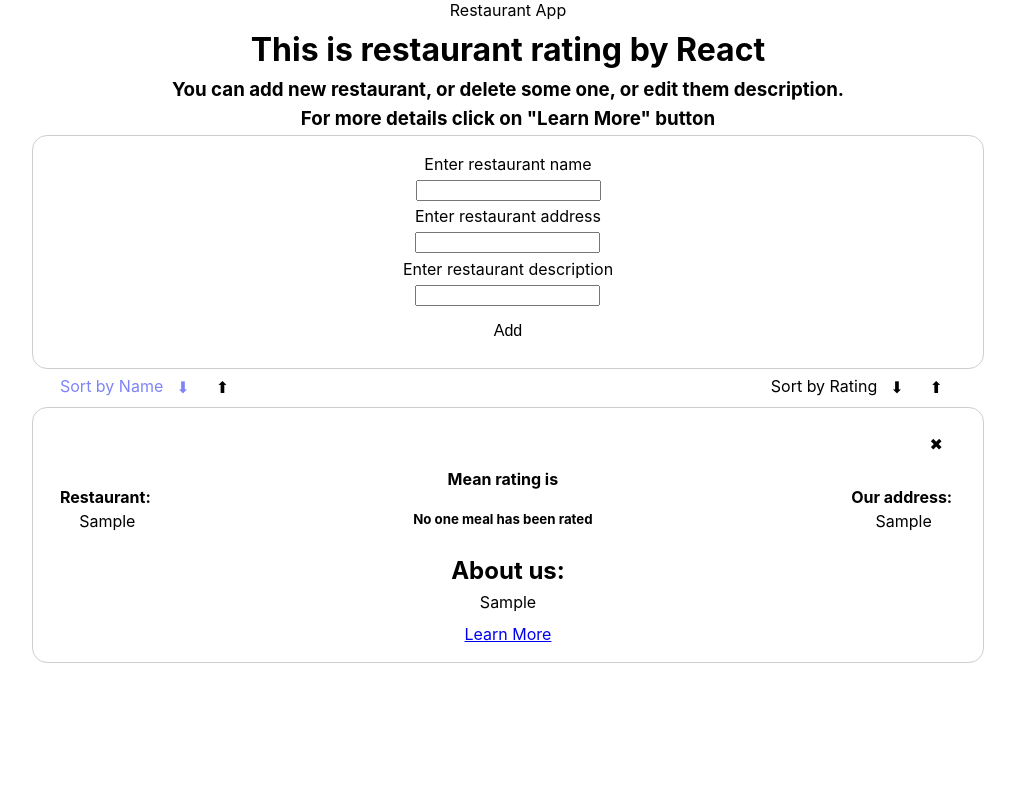
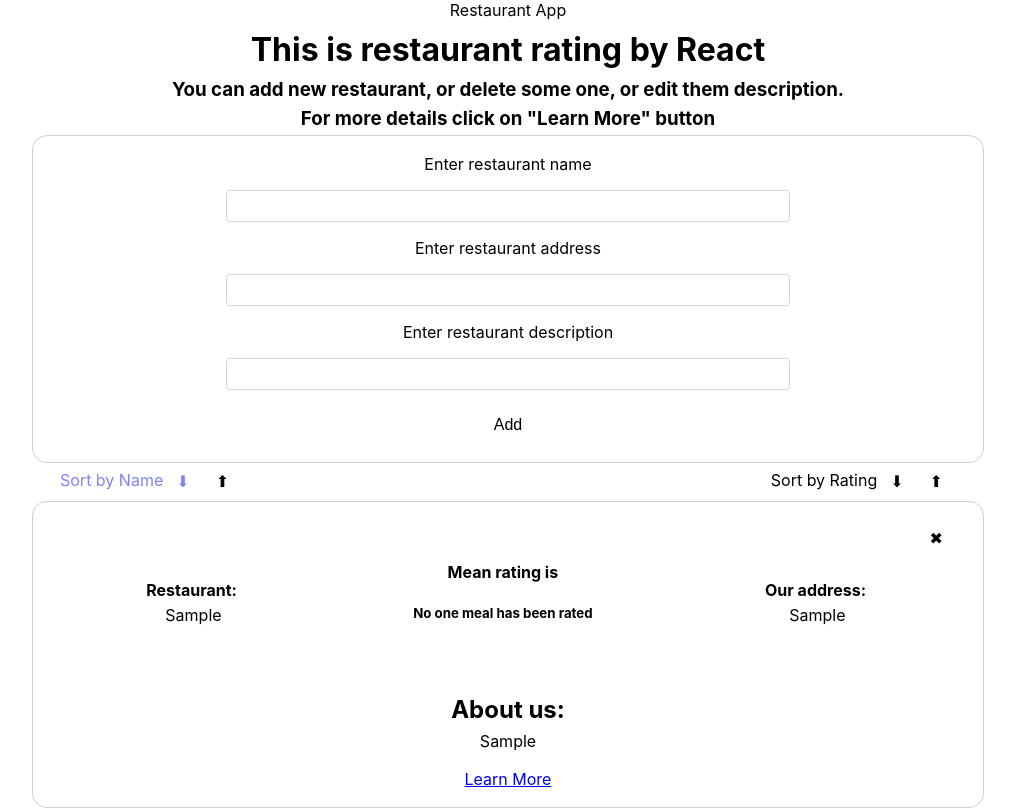
Before and after one commit to skaptelinin/react_kaptelinin, a React (Create React App) app: page / in a window 1280 px wide. Both pictures are taken after typing "Sample", "Sample", "Sample" into the empty fields and a click on the button "Add". Shown: the whole page, without its empty margins (132-1147 px from the left). Built offline with nearby package versions, Linux system fonts and the light colour scheme.

Commit message:
eslint completed

```diff
--- a/src/App.css
+++ b/src/App.css
@@ -42,10 +42,11 @@ h1, h2, h3, h4 {
 
 span {
   word-break: break-all;
+  max-width: 100%;
 }
 
 a {
-  margin-top: 10%;
+  margin-top: 2%;
 }
 
 input {
@@ -53,6 +54,7 @@ input {
 }
 
 label {
+  width: 60%;
   display: flex;
   flex-direction: column;
   justify-content: space-between;
@@ -109,7 +111,7 @@ label {
   cursor: pointer;
 }
 
-.restaurant-item, .main-form {
+.restaurant-item, .main-form, .menu-form {
   width: 100%;
   display: flex;
   flex-direction: column;
@@ -118,6 +120,10 @@ label {
   border: 1px #cecece solid;
   border-radius: 15px;
   padding: 2% 3% 2%;
+}
+
+form.menu-form {
+  width: 70%;
 }
 
 .restaurant-item__delete-button {
@@ -129,10 +135,11 @@ label {
   display: flex;
   flex-direction: row;
   align-items: center;
-  justify-content: space-between;
+  justify-content: space-around;
 }
 
 .restaurant-item__name, .restaurant-item__address {
+  max-width: 50%;
   display: flex;
   flex-direction: column;
   align-items: center;
@@ -143,11 +150,21 @@ label {
   text-align: center;
 }
 
-.restaurant-item__footer {
+.restaurant-item__footer, .restaurant-item__description, .restaurant-item__container {
+  width: 100%;
   display: flex;
   flex-direction: column;
   align-items: center;
   justify-content: space-between;
+  margin-top: 5%;
+}
+
+.restaurant-item__edit-form {
+  width: 70%;
+}
+
+div.restaurant-item__container {
+  margin-top: 0;
 }
 
 .restaurant-text {
@@ -188,6 +205,21 @@ label {
   margin: 0;
 }
 
+.form-control {
+  display: block;
+  width: 100%;
+  padding: .175rem .75rem;
+  font-size: 1rem;
+  font-weight: 400;
+  line-height: 1.5;
+  color: #495057;
+  background-color: #fff;
+  background-clip: padding-box;
+  border: 1px solid #ced4da;
+  border-radius: .25rem;
+  transition: border-color .15s ease-in-out, box-shadow .15s ease-in-out
+}
+
 .menu-item__delete-button {
   align-self: flex-start;
 }
--- a/src/FormApp.jsx
+++ b/src/FormApp.jsx
@@ -9,11 +9,11 @@ class FormApp extends React.Component {
         val: '',
         edit: false,
       },
-      description: {
+      address: {
         val: '',
         edit: false,
       },
-      address: {
+      description: {
         val: '',
         edit: false,
       },
@@ -36,6 +36,7 @@ class FormApp extends React.Component {
     const { state: { name: { val: nameText } } } = this;
     const { state: { address: { val: addressText } } } = this;
     const { state: { description: { val: descriptionText } } } = this;
+    const { props: { addRestaurant: addNewRestaurant } } = this;
 
 
     event.preventDefault();
@@ -45,29 +46,29 @@ class FormApp extends React.Component {
         val: nameText.replace(/ {1,}/gu, ' ').trim(),
         edit: false,
       },
+      address: {
+        val: addressText.replace(/ {1,}/gu, ' ').trim(),
+        edit: false,
+      },
       description: {
         val: descriptionText.replace(/ {1,}/gu, ' ').trim(),
-        edit: false,
-      },
-      address: {
-        val: addressText.replace(/ {1,}/gu, ' ').trim(),
         edit: false,
       },
       meanRating: null,
       menu: [],
     });
     if (nameText && descriptionText && addressText) {
-      this.props.addRestaurant(this.state);
+      addNewRestaurant(this.state);
       this.setState({
         name: {
           val: '',
           edit: false,
         },
-        description: {
+        address: {
           val: '',
           edit: false,
         },
-        address: {
+        description: {
           val: '',
           edit: false,
         },
@@ -76,6 +77,10 @@ class FormApp extends React.Component {
   }
 
   render() {
+    const { state: { name: { val: restaurantName } } } = this;
+    const { state: { address: { val: restaurantAddress } } } = this;
+    const { state: { description: { val: restaurantDescription } } } = this;
+
     return (
       <form
         className="main-form"
@@ -87,12 +92,12 @@ class FormApp extends React.Component {
           Enter restaurant name
           <input
             type="text"
-            className="form-controls main-form__name"
+            className="form-control main-form__name"
             onChange={this.handleChange}
             required
             name="name"
             autoComplete="off"
-            value={this.state.name.val}
+            value={restaurantName}
           />
         </label>
         <label
@@ -101,12 +106,12 @@ class FormApp extends React.Component {
           Enter restaurant address
           <input
             type="text"
-            className="form-controls main-form__address"
+            className="form-control main-form__address"
             onChange={this.handleChange}
             required
             name="address"
             autoComplete="off"
-            value={this.state.address.val}
+            value={restaurantAddress}
           />
         </label>
         <label
@@ -115,12 +120,12 @@ class FormApp extends React.Component {
           Enter restaurant description
           <input
             type="text"
-            className="form-controls main-form__description"
+            className="form-control main-form__description"
             onChange={this.handleChange}
             required
             name="description"
             autoComplete="off"
-            value={this.state.description.val}
+            value={restaurantDescription}
           />
         </label>
         <button
--- a/src/MenuForm.jsx
+++ b/src/MenuForm.jsx
@@ -46,20 +46,22 @@ class MenuForm extends React.Component {
   }
 
   render() {
+    const { state: { name: { val: mealName } } } = this;
+
     return (
-      <form className="main-form" onSubmit={this.handleSubmit}>
+      <form className="menu-form" onSubmit={this.handleSubmit}>
         <label
           htmlFor="food-name"
         >
           Enter meal name
           <input
             type="text"
-            className="food-form"
+            className="food-form form-control"
             onChange={this.handleChange}
             required
             name="name"
             autoComplete="off"
-            value={this.state.name.val}
+            value={mealName}
           />
         </label>
 
--- a/src/RestaurantApp.jsx
+++ b/src/RestaurantApp.jsx
@@ -2,20 +2,19 @@ import React from 'react';
 import MenuForm from './MenuForm';
 
 const maxMark = 5;
+const nameOfRestaurantsStorage = 'restaurants_list';
+const nameOfSortingRuleStorage = 'sorting_rule';
 
 class RestaurantApp extends React.Component {
 
   constructor(props) {
     super(props);
-    this.state = {
-      menu: [],
-      id: this.props.match.params.id,
-    };
+    this.state = { menu: [] };
   }
 
   componentDidMount() {
-    const { state: { id: currentId } } = this;
-    const temporaryRestaurantList = JSON.parse(localStorage.getItem('restaurants_list'));
+    const { props: { match: { params: { id: currentId } } } } = this;
+    const temporaryRestaurantList = JSON.parse(localStorage.getItem(nameOfRestaurantsStorage));
     const currentRestaurant = temporaryRestaurantList.find(item => Number(item.id) === Number(currentId)) || {};
     const storedMenu = currentRestaurant.menu || [];
 
@@ -34,7 +33,7 @@ class RestaurantApp extends React.Component {
   }
 
   sortByRating = restaurantList => {
-    const sortingRule = JSON.parse(localStorage.getItem('sorting_rule'));
+    const sortingRule = JSON.parse(localStorage.getItem(nameOfSortingRuleStorage));
 
     if (sortingRule.byRatingToMax) {
       return restaurantList.sort((aItem, bItem) => aItem.meanRating - bItem.meanRating);
@@ -48,16 +47,16 @@ class RestaurantApp extends React.Component {
   }
 
   updateLocalStorage = () => {
-    let temporaryRestaurantList = JSON.parse(localStorage.getItem('restaurants_list'));
+    let temporaryRestaurantList = JSON.parse(localStorage.getItem(nameOfRestaurantsStorage));
 
-    const { state: { id: currentId } } = this;
+    const { props: { match: { params: { id: currentId } } } } = this;
     const { state: { menu: newMenu } } = this;
     const idOfRestaurant = temporaryRestaurantList.findIndex(element => Number(element.id) === Number(currentId));
 
     temporaryRestaurantList[idOfRestaurant].menu = newMenu;
     temporaryRestaurantList[idOfRestaurant].meanRating = this.computeRating();
     temporaryRestaurantList = this.sortByRating(temporaryRestaurantList);
-    localStorage.setItem('restaurants_list', JSON.stringify(temporaryRestaurantList));
+    localStorage.setItem(nameOfRestaurantsStorage, JSON.stringify(temporaryRestaurantList));
   }
 
 addFood = item => {
@@ -211,7 +210,7 @@ RenderInputOrSpan = props => (
           >
             <input
               type="text"
-              className="food-form"
+              className="food-form form-control"
               autoComplete="off"
               required
               autoFocus
@@ -236,10 +235,10 @@ RenderInputOrSpan = props => (
 
 RenderRestaurantName = () => {
 
-  const { state: { id: currentId } } = this;
-  const temporaryRestaurantList = JSON.parse(localStorage.getItem('restaurants_list'));
-  const idOfRestaurant = temporaryRestaurantList.findIndex(item => Number(item.id) === Number(currentId));
-  const { name: { val: currentName } } = temporaryRestaurantList[idOfRestaurant];
+  const { props: { match: { params: { id: currentId } } } } = this;
+  const temporaryRestaurantList = JSON.parse(localStorage.getItem(nameOfRestaurantsStorage));
+  const currentRestaurant = temporaryRestaurantList.find(item => Number(item.id) === Number(currentId));
+  const { name: { val: currentName } } = currentRestaurant;
 
   return (
     <h1>
@@ -252,6 +251,8 @@ RenderRestaurantName = () => {
 }
 
 render() {
+  const { state: { menu: menuList } } = this;
+
   return (
     <div
       className="main-section"
@@ -260,7 +261,7 @@ render() {
       <MenuForm
         addFood={this.addFood}
       />
-      {this.state.menu.map(element => (
+      {menuList.map(element => (
         <div
           key={element.id}
           className="menu-item"
--- a/src/RestaurantList.jsx
+++ b/src/RestaurantList.jsx
@@ -3,6 +3,8 @@ import FormApp from './FormApp';
 import { Link } from 'react-router-dom';
 
 const negativeNumberForSorting = -1;
+const nameOfRestaurantsStorage = 'restaurants_list';
+const nameOfSortingRuleStorage = 'sorting_rule';
 
 class RestaurantList extends React.Component {
   constructor(props) {
@@ -19,9 +21,9 @@ class RestaurantList extends React.Component {
   }
 
   componentDidMount() {
-    let temporaryRestaurantList = localStorage.getItem('restaurants_list');
+    let temporaryRestaurantList = localStorage.getItem(nameOfRestaurantsStorage);
 
-    let temporarySorting = localStorage.getItem('sorting_rule');
+    let temporarySorting = localStorage.getItem(nameOfSortingRuleStorage);
 
     temporaryRestaurantList = (temporaryRestaurantList)
       ? JSON.parse(temporaryRestaurantList)
@@ -75,7 +77,7 @@ class RestaurantList extends React.Component {
 
       await this.setState({ restaurants: newRestaurants });
 
-      localStorage.setItem('restaurants_list', JSON.stringify(newRestaurants));
+      localStorage.setItem(nameOfRestaurantsStorage, JSON.stringify(newRestaurants));
     }
 
     handleDoubleClick = async(itemID, key) => {
@@ -117,85 +119,13 @@ class RestaurantList extends React.Component {
       newRestaurants = this.conditionalSort(newRestaurants);
 
       await this.setState({ restaurants: newRestaurants });
-      localStorage.setItem('restaurants_list', JSON.stringify(newRestaurants));
+      localStorage.setItem(nameOfRestaurantsStorage, JSON.stringify(newRestaurants));
     }
 
     handleSubmit = (event, itemID) => {
       event.preventDefault();
       this.editRestaurant(event.target[0].value, event.target.name, itemID);
     }
-
-    RenderInputOrSpan = props => (
-      <div>
-        {
-          props.edit
-            ? (
-              <form
-                onSubmit={event => this.handleSubmit(event, props.itemID)}
-                name={props.itemName}
-              >
-                <input
-                  type="text"
-                  className="form-controls"
-                  autoComplete="off"
-                  required
-                  autoFocus
-                  onBlur={() => this.handleBlur(props.itemID, props.itemName)}
-                  defaultValue={props.item}
-                />
-              </form>
-            )
-            : (
-              <span
-                className="restaurant-text"
-                name={props.itemName}
-                onDoubleClick={() => this.handleDoubleClick(props.itemID, props.itemName)}
-              >
-                {props.item}
-              </span>
-            )
-        }
-      </div>
-    )
-
-    RenderHeader = () => (
-      <div
-        className="main-header"
-      >
-        <h1>
-          This is restaurant rating by React
-        </h1>
-        <h3>
-          You can add new restaurant, or delete some one, or edit them description.
-        </h3>
-        <h3>
-          For more details click on &quot;Learn More&quot; button
-        </h3>
-      </div>
-    )
-
-    RenderRating = props => (
-      <div
-        className="restaurant-item__rating"
-      >
-        <h4>
-            Mean rating is
-        </h4>
-        {
-          props.meanRating
-            ? (
-              <h4>
-                {props.meanRating}
-              </h4>
-            )
-            : (
-              <h5>
-            No one meal has been rated
-              </h5>
-            )
-        }
-      </div>
-    )
 
     sortByName = restaurantList => {
       restaurantList.sort((aItem, bItem) => {
@@ -252,8 +182,8 @@ class RestaurantList extends React.Component {
         sorted: sortingRule,
         restaurants: restaurantList,
       });
-      localStorage.setItem('restaurants_list', JSON.stringify(restaurantList));
-      localStorage.setItem('sorting_rule', JSON.stringify(sortingRule));
+      localStorage.setItem(nameOfRestaurantsStorage, JSON.stringify(restaurantList));
+      localStorage.setItem(nameOfSortingRuleStorage, JSON.stringify(sortingRule));
     }
 
     handleSortByNameToMax = () => {
@@ -365,7 +295,89 @@ class RestaurantList extends React.Component {
       </div>
     )
 
+    RenderInputOrSpan = props => (
+      <div
+        className="restaurant-item__container"
+      >
+        {
+          props.edit
+            ? (
+              <form
+                onSubmit={event => this.handleSubmit(event, props.itemID)}
+                className="restaurant-item__edit-form"
+                name={props.itemName}
+              >
+                <input
+                  type="text"
+                  className="form-control"
+                  autoComplete="off"
+                  required
+                  autoFocus
+                  onBlur={() => this.handleBlur(props.itemID, props.itemName)}
+                  defaultValue={props.item}
+                />
+              </form>
+            )
+            : (
+              <span
+                className="restaurant-text"
+                name={props.itemName}
+                onDoubleClick={() => this.handleDoubleClick(props.itemID, props.itemName)}
+              >
+                {props.item}
+              </span>
+            )
+        }
+      </div>
+    )
+
+    RenderHeader = () => (
+      <div
+        className="main-header"
+      >
+        <h1>
+          This is restaurant rating by React
+        </h1>
+        <h3>
+          You can add new restaurant, or delete some one, or edit them description.
+        </h3>
+        <h3>
+          For more details click on &quot;Learn More&quot; button
+        </h3>
+      </div>
+    )
+
+    RenderRating = props => (
+      <div
+        className="restaurant-item__rating"
+      >
+        <h4>
+            Mean rating is
+        </h4>
+        {
+          props.meanRating
+            ? (
+              <h4>
+                {props.meanRating}
+              </h4>
+            )
+            : (
+              <h5>
+            No one meal has been rated
+              </h5>
+            )
+        }
+      </div>
+    )
+
     render() {
+      const { state: { sorted: sorting } } = this;
+      const { byNameToMax: nameSortToMax } = sorting;
+      const { byNameToMin: nameSortToMin } = sorting;
+      const { byRatingToMax: rateSortToMax } = sorting;
+      const { byRatingToMin: rateSortToMin } = sorting;
+      const { state: { restaurants: restaurantList } } = this;
+
       return (
         <div
           className="main-section"
@@ -375,12 +387,12 @@ class RestaurantList extends React.Component {
             addRestaurant={this.addRestaurant}
           />
           <this.RenderSortingButtons
-            nameSortingToMax={this.state.sorted.byNameToMax}
-            nameSortingToMin={this.state.sorted.byNameToMin}
-            ratingSortingToMax={this.state.sorted.byRatingToMax}
-            ratingSortingToMin={this.state.sorted.byRatingToMin}
+            nameSortingToMax={nameSortToMax}
+            nameSortingToMin={nameSortToMin}
+            ratingSortingToMax={rateSortToMax}
+            ratingSortingToMin={rateSortToMin}
           />
-          {this.state.restaurants.map(element => (
+          {restaurantList.map(element => (
             <div
               key={element.id}
               className="restaurant-item"
```
